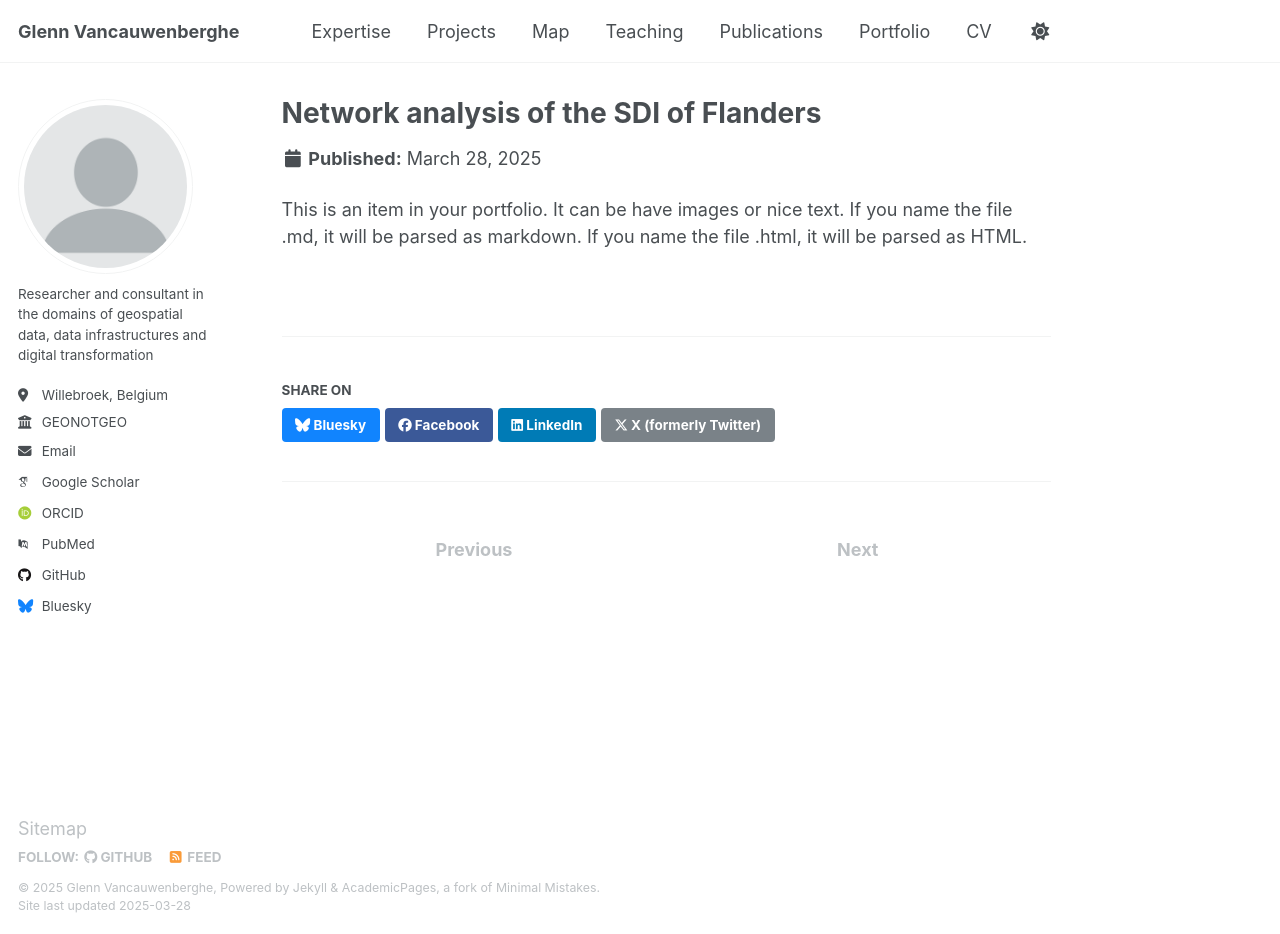
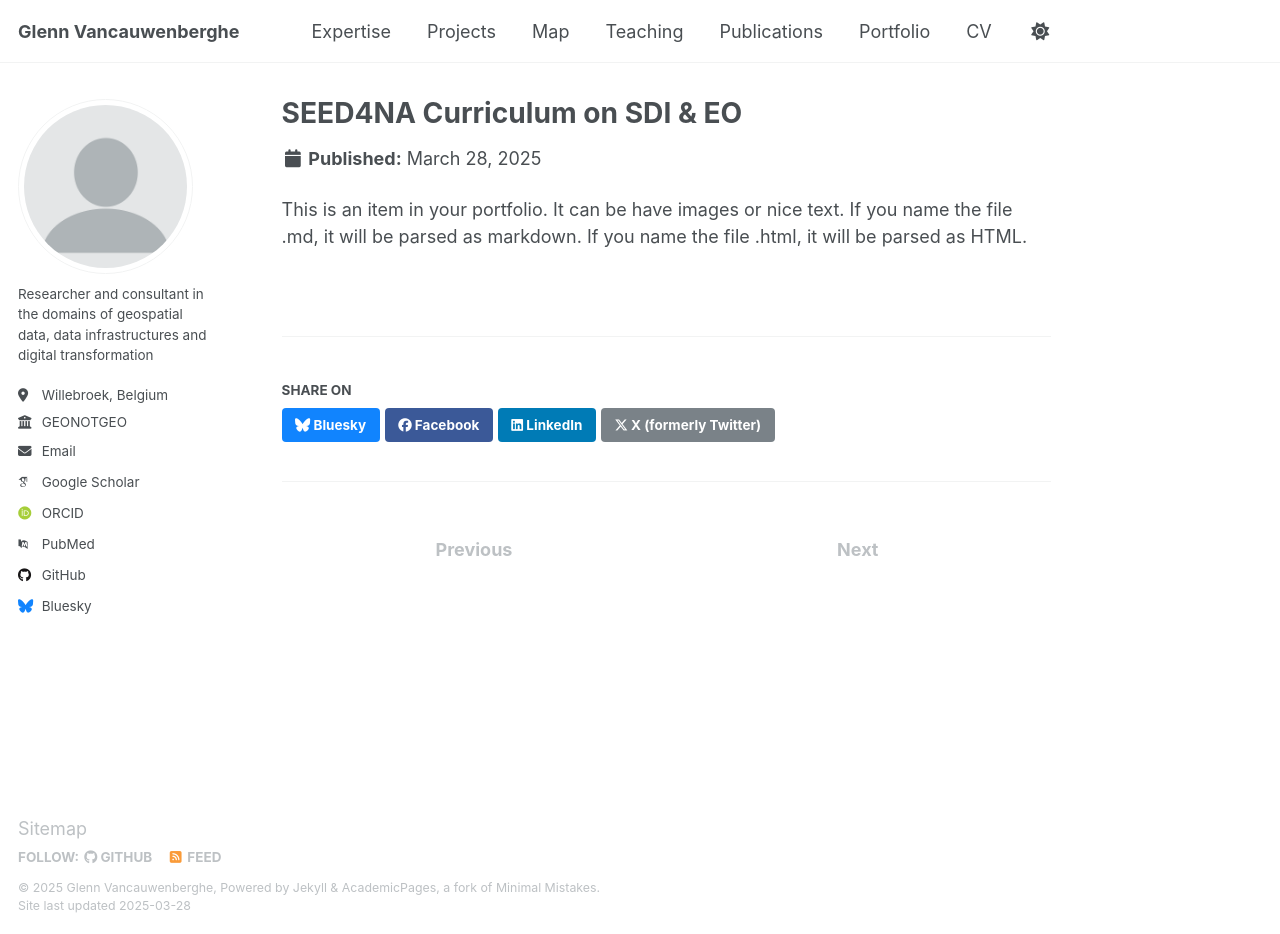
Before and after one commit to GVancauwenberghe/gvancauwenberghe.github.io, a Jekyll site: the page built from _portfolio/portfolio-6.md, in a window 1280 px wide and 934 px high. Built offline with Jekyll 4.4.1, drawn with Linux system fonts in a browser that asks for light colours; some web fonts are replaced.

Commit message:
Update portfolio-6.md

```diff
--- a/_portfolio/portfolio-6.md
+++ b/_portfolio/portfolio-6.md
@@ -1,5 +1,5 @@
 ---
-title: "Network analysis of the SDI of Flanders"
+title: "SEED4NA Curriculum on SDI & EO"
 excerpt: "Short of portfolio item number 1<br/><img src='/images/seed4na.png'>"
 collection: portfolio
 ---
```
